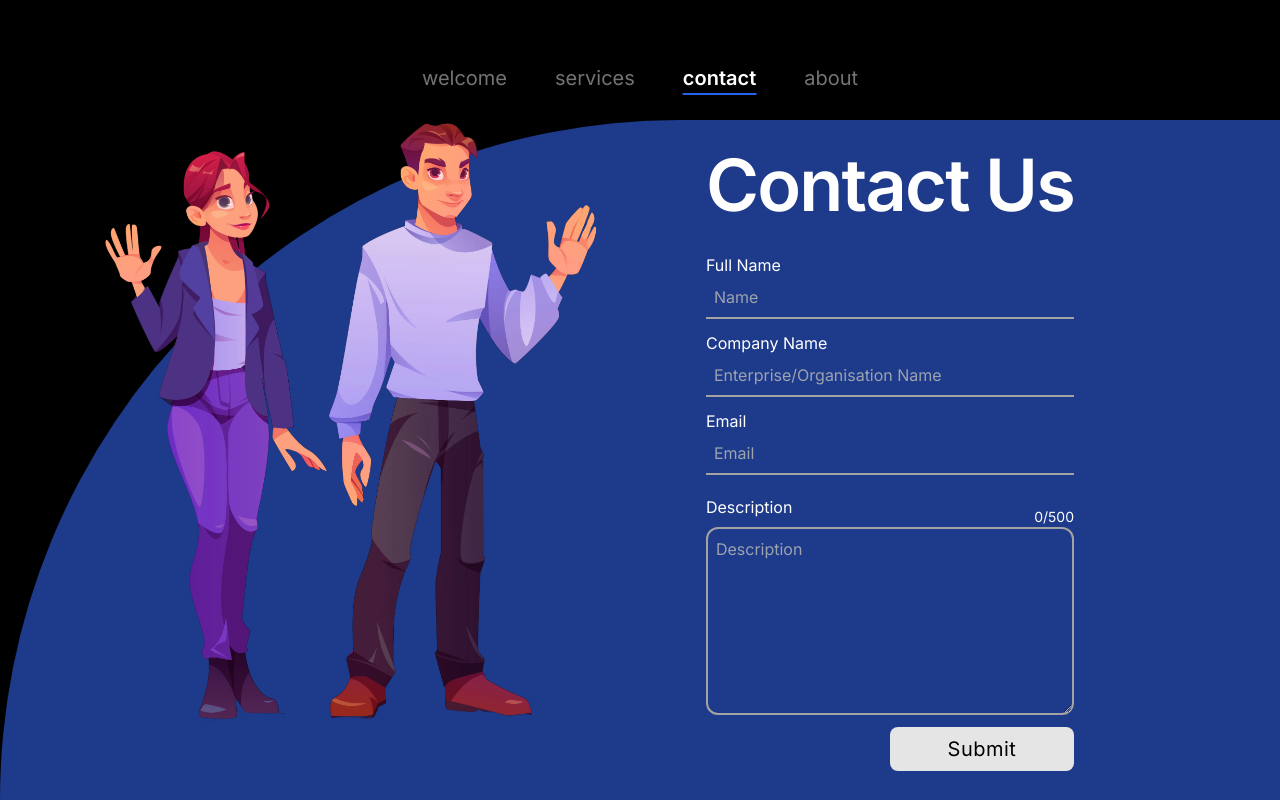
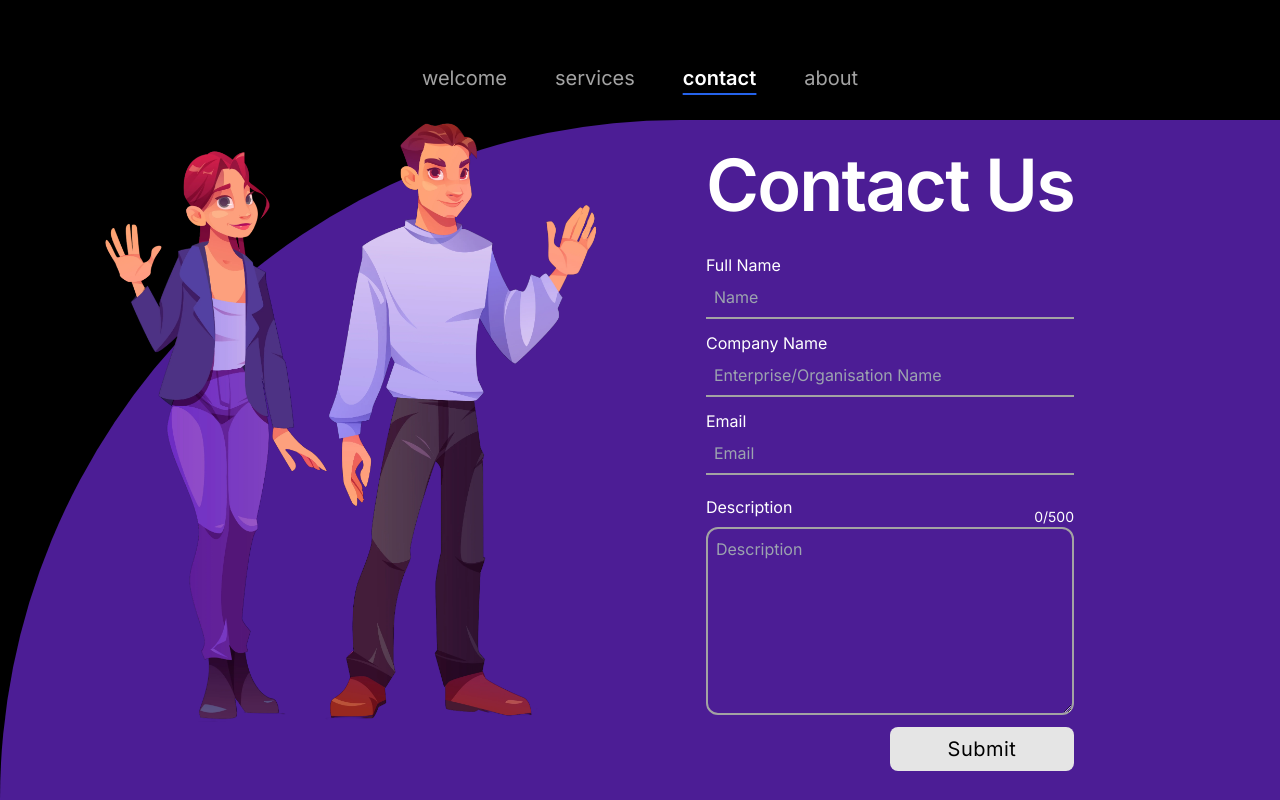
Before and after one commit to kyaakpa/webtion, a Next.js app: page /contact in a window 1280 px wide. Built offline with nearby package versions, Linux system fonts and the light colour scheme.

Commit message:
frontend minor adj

```diff
--- a/app/components/Nav.js
+++ b/app/components/Nav.js
@@ -7,7 +7,13 @@ const Nav = () => {
 
   return (
     <nav>
-      <ul className="flex justify-center pt-20 sm:pt-16 sm:gap-12 gap-6 text-xl h-[15vh] text-neutral-500">
+      <ul
+        className={
+          path === "/contact"
+            ? "flex max-lg:bg-violet-900  justify-center pt-20 sm:pt-16 sm:gap-12 gap-6 text-xl h-[15vh] text-neutral-400 max-lg:text-neutral-300"
+            : "flex justify-center pt-20 sm:pt-16 sm:gap-12 gap-6 text-xl h-[15vh] text-neutral-500"
+        }
+      >
         <li className={path === "/welcome" ? "active" : "inactive"}>
           <Link href="/welcome">welcome</Link>
         </li>
--- a/app/contact/page.js
+++ b/app/contact/page.js
@@ -48,7 +48,7 @@ const Contact = () => {
 
   return (
     <div
-      className={`flex h-[85vh] lg:justify-evenly justify-center  bg-blue-900 lg:rounded-tl-full`}
+      className={`flex h-[85vh] lg:justify-evenly justify-center  bg-violet-900 lg:rounded-tl-full`}
     >
       <div>
         <Image
--- a/app/globals.css
+++ b/app/globals.css
@@ -9,7 +9,7 @@
 }
 
 .active {
-  @apply font-semibold text-white underline underline-offset-8 decoration-blue-600;
+  @apply font-semibold text-white underline underline-offset-8 decoration-blue-600 max-lg:decoration-green-600;
 }
 
 input {
```
